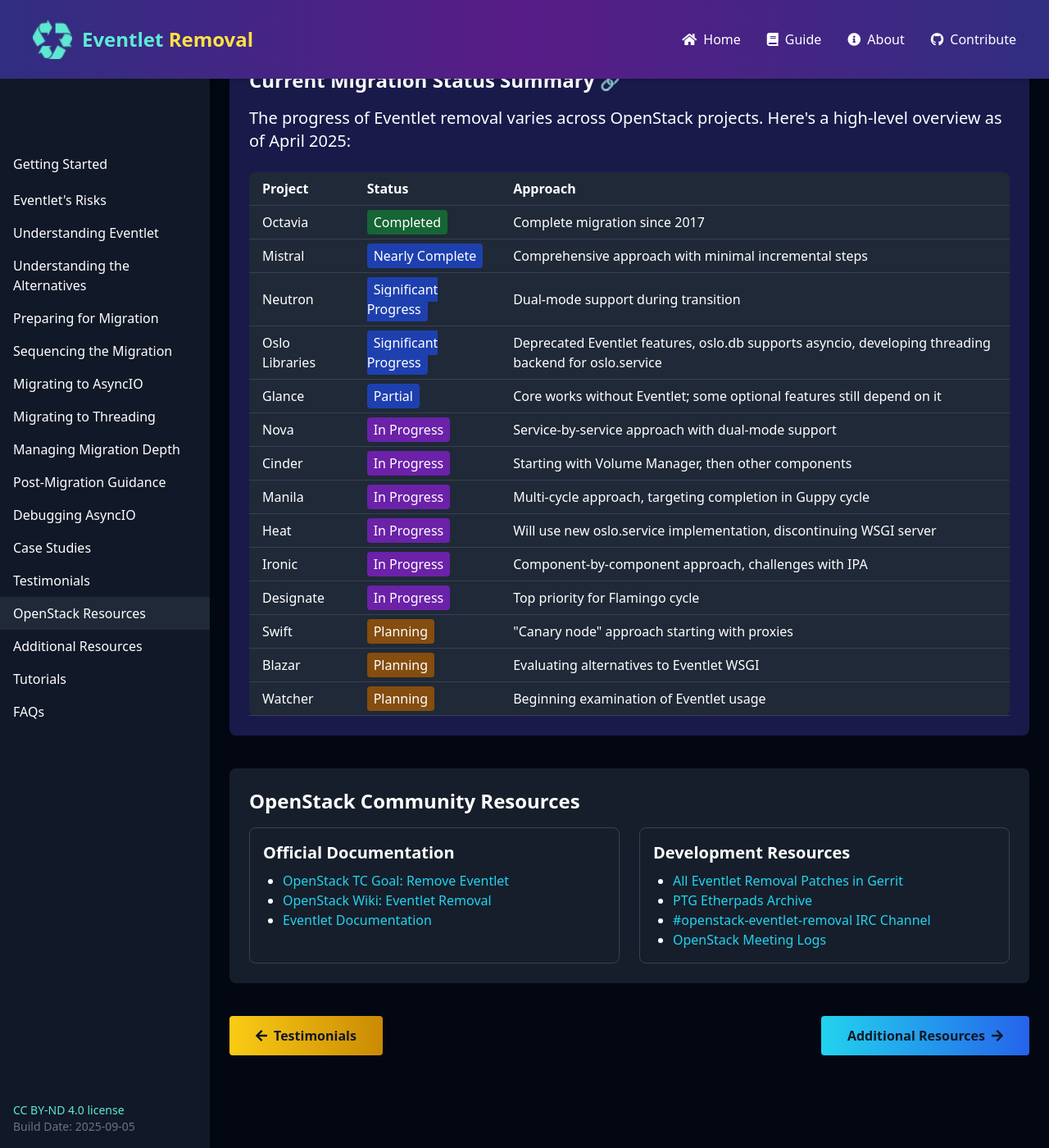
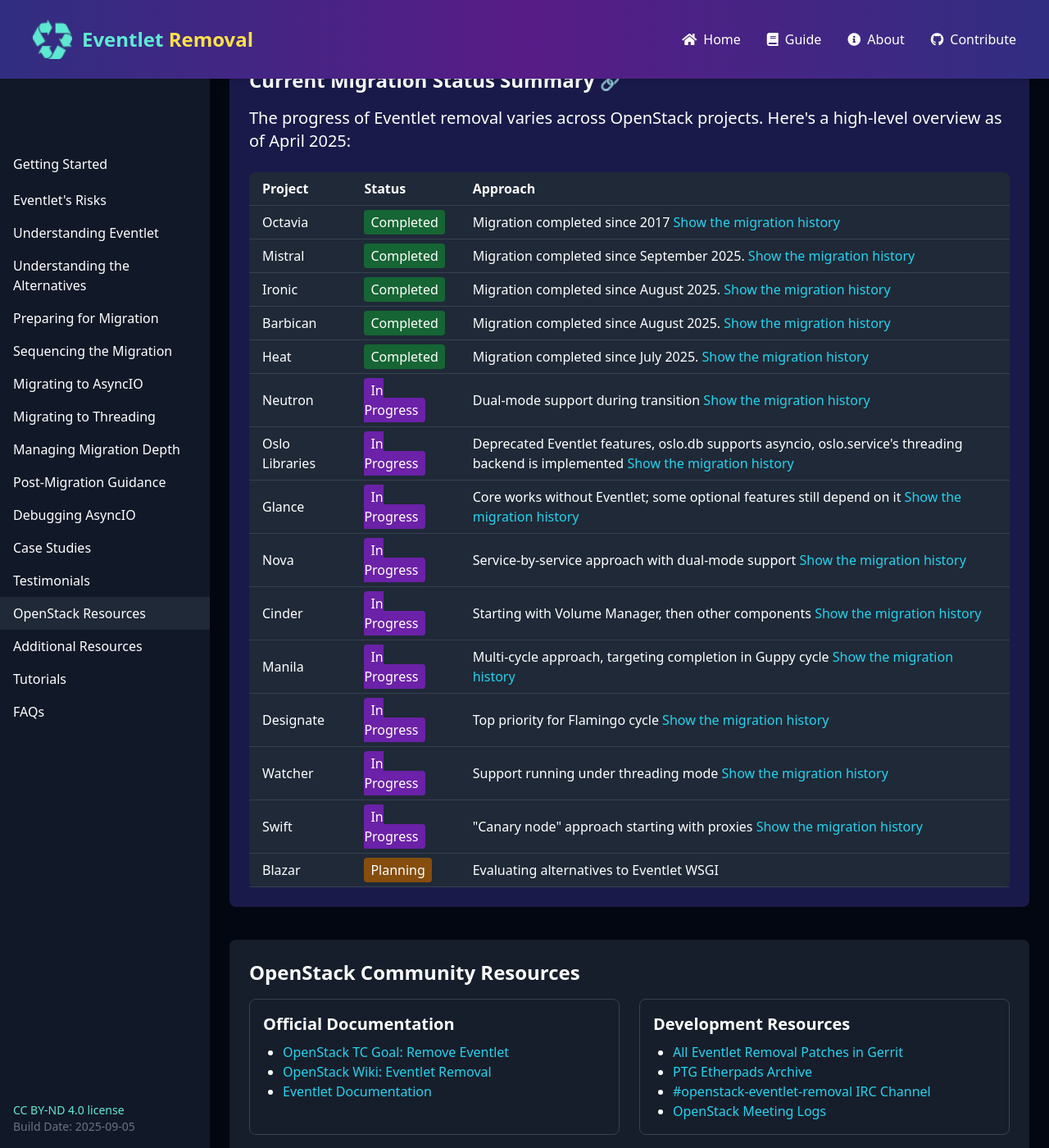
Before and after one commit to eventlet-removal/eventlet-removal.github.io, a Jekyll site: the page built from docs/guide/openstack.md, in a window 1280 px wide and 1400 px high, scrolled down 1370 px. Shown: the whole window at 82% size. Built offline with Jekyll 4.4.1, drawn with Linux system fonts in a browser that asks for light colours; nearby versions of some CDN libraries.

Commit message:
update status

```diff
--- a/docs/guide/openstack.md
+++ b/docs/guide/openstack.md
@@ -90,76 +90,108 @@ og_description: Track OpenStack's community-wide effort to migrate away from Eve
         <tr>
           <td class="py-2 px-4 border-b border-gray-700">Octavia</td>
           <td class="py-2 px-4 border-b border-gray-700"><span class="bg-green-800 rounded px-2 py-1">Completed</span></td>
-          <td class="py-2 px-4 border-b border-gray-700">Complete migration since 2017</td>
+          <td class="py-2 px-4 border-b border-gray-700">Migration completed since 2017
+            <a href="https://review.opendev.org/q/eventlet+project:openstack/octavia" class="text-cyan-400 hover:underline" target="_blank">Show the migration history</a>
+          </td>
         </tr>
         <tr>
           <td class="py-2 px-4 border-b border-gray-700">Mistral</td>
-          <td class="py-2 px-4 border-b border-gray-700"><span class="bg-blue-800 rounded px-2 py-1">Nearly Complete</span></td>
-          <td class="py-2 px-4 border-b border-gray-700">Comprehensive approach with minimal incremental steps</td>
+          <td class="py-2 px-4 border-b border-gray-700"><span class="bg-green-800 rounded px-2 py-1">Completed</span></td>
+          <td class="py-2 px-4 border-b border-gray-700">Migration completed since September 2025.
+            <a href="https://review.opendev.org/q/prefixtopic:%22eventlet-removal%22+project:openstack/mistral" class="text-cyan-400 hover:underline" target="_blank">Show the migration history</a>
+          </td>
         </tr>
         <tr>
+          <td class="py-2 px-4 border-b border-gray-700">Ironic</td>
+          <td class="py-2 px-4 border-b border-gray-700"><span class="bg-green-800 rounded px-2 py-1">Completed</span></td>
+          <td class="py-2 px-4 border-b border-gray-700">Migration completed since August 2025.
+            <a href="https://review.opendev.org/q/prefixtopic:%22eventlet-removal%22+project:openstack/ironic" class="text-cyan-400 hover:underline" target="_blank">Show the migration history</a>
+          </td>
+        </tr>
+        <tr>
+          <td class="py-2 px-4 border-b border-gray-700">Barbican</td>
+          <td class="py-2 px-4 border-b border-gray-700"><span class="bg-green-800 rounded px-2 py-1">Completed</span></td>
+          <td class="py-2 px-4 border-b border-gray-700">Migration completed since August 2025.
+            <a href="https://review.opendev.org/q/prefixtopic:%22eventlet-removal%22+project:openstack/barbican" class="text-cyan-400 hover:underline" target="_blank">Show the migration history</a>
+          </td>
+        </tr>
+        <tr>
+          <td class="py-2 px-4 border-b border-gray-700">Heat</td>
+          <td class="py-2 px-4 border-b border-gray-700"><span class="bg-green-800 rounded px-2 py-1">Completed</span></td>
+          <td class="py-2 px-4 border-b border-gray-700">Migration completed since July 2025.
+            <a href="https://review.opendev.org/q/prefixtopic:%22eventlet-removal%22+project:openstack/heat" class="text-cyan-400 hover:underline" target="_blank">Show the migration history</a>
+          </td>
+        </tr>
+        <!-- Projects In Progress -->
+        <tr>
           <td class="py-2 px-4 border-b border-gray-700">Neutron</td>
-          <td class="py-2 px-4 border-b border-gray-700"><span class="bg-blue-800 rounded px-2 py-1">Significant Progress</span></td>
-          <td class="py-2 px-4 border-b border-gray-700">Dual-mode support during transition</td>
+          <td class="py-2 px-4 border-b border-gray-700"><span class="bg-purple-800 rounded px-2 py-1">In Progress</span></td>
+          <td class="py-2 px-4 border-b border-gray-700">Dual-mode support during transition
+            <a href="https://review.opendev.org/q/prefixtopic:%22eventlet-removal%22+project:openstack/neutron" class="text-cyan-400 hover:underline" target="_blank">Show the migration history</a>
+          </td>
         </tr>
         <tr>
           <td class="py-2 px-4 border-b border-gray-700">Oslo Libraries</td>
-          <td class="py-2 px-4 border-b border-gray-700"><span class="bg-blue-800 rounded px-2 py-1">Significant Progress</span></td>
-          <td class="py-2 px-4 border-b border-gray-700">Deprecated Eventlet features, oslo.db supports asyncio, developing threading backend for oslo.service</td>
+          <td class="py-2 px-4 border-b border-gray-700"><span class="bg-purple-800 rounded px-2 py-1">In Progress</span></td>
+          <td class="py-2 px-4 border-b border-gray-700">Deprecated Eventlet features, oslo.db supports asyncio, oslo.service's threading backend is implemented
+            <a href="https://review.opendev.org/q/prefixtopic:%22eventlet-removal%22+oslo" class="text-cyan-400 hover:underline" target="_blank">Show the migration history</a>
+          </td>
         </tr>
         <tr>
           <td class="py-2 px-4 border-b border-gray-700">Glance</td>
-          <td class="py-2 px-4 border-b border-gray-700"><span class="bg-blue-800 rounded px-2 py-1">Partial</span></td>
-          <td class="py-2 px-4 border-b border-gray-700">Core works without Eventlet; some optional features still depend on it</td>
+          <td class="py-2 px-4 border-b border-gray-700"><span class="bg-purple-800 rounded px-2 py-1">In Progress</span></td>
+          <td class="py-2 px-4 border-b border-gray-700">Core works without Eventlet; some optional features still depend on it
+            <a href="https://review.opendev.org/q/prefixtopic:%22eventlet-removal%22+project:openstack/glance" class="text-cyan-400 hover:underline" target="_blank">Show the migration history</a>
+          </td>
         </tr>
-
-        <!-- Projects In Progress -->
         <tr>
           <td class="py-2 px-4 border-b border-gray-700">Nova</td>
           <td class="py-2 px-4 border-b border-gray-700"><span class="bg-purple-800 rounded px-2 py-1">In Progress</span></td>
-          <td class="py-2 px-4 border-b border-gray-700">Service-by-service approach with dual-mode support</td>
+          <td class="py-2 px-4 border-b border-gray-700">Service-by-service approach with dual-mode support
+            <a href="https://review.opendev.org/q/prefixtopic:%22eventlet-removal%22+project:openstack/nova" class="text-cyan-400 hover:underline" target="_blank">Show the migration history</a>
+          </td>
         </tr>
         <tr>
           <td class="py-2 px-4 border-b border-gray-700">Cinder</td>
           <td class="py-2 px-4 border-b border-gray-700"><span class="bg-purple-800 rounded px-2 py-1">In Progress</span></td>
-          <td class="py-2 px-4 border-b border-gray-700">Starting with Volume Manager, then other components</td>
+          <td class="py-2 px-4 border-b border-gray-700">Starting with Volume Manager, then other components
+            <a href="https://review.opendev.org/q/prefixtopic:%22eventlet-removal%22+project:openstack/cinder" class="text-cyan-400 hover:underline" target="_blank">Show the migration history</a>
+          </td>
         </tr>
         <tr>
           <td class="py-2 px-4 border-b border-gray-700">Manila</td>
           <td class="py-2 px-4 border-b border-gray-700"><span class="bg-purple-800 rounded px-2 py-1">In Progress</span></td>
-          <td class="py-2 px-4 border-b border-gray-700">Multi-cycle approach, targeting completion in Guppy cycle</td>
-        </tr>
-        <tr>
-          <td class="py-2 px-4 border-b border-gray-700">Heat</td>
-          <td class="py-2 px-4 border-b border-gray-700"><span class="bg-purple-800 rounded px-2 py-1">In Progress</span></td>
-          <td class="py-2 px-4 border-b border-gray-700">Will use new oslo.service implementation, discontinuing WSGI server</td>
-        </tr>
-        <tr>
-          <td class="py-2 px-4 border-b border-gray-700">Ironic</td>
-          <td class="py-2 px-4 border-b border-gray-700"><span class="bg-purple-800 rounded px-2 py-1">In Progress</span></td>
-          <td class="py-2 px-4 border-b border-gray-700">Component-by-component approach, challenges with IPA</td>
+          <td class="py-2 px-4 border-b border-gray-700">Multi-cycle approach, targeting completion in Guppy cycle
+            <a href="https://review.opendev.org/q/prefixtopic:%22eventlet-removal%22+project:openstack/manila" class="text-cyan-400 hover:underline" target="_blank">Show the migration history</a>
+          </td>
         </tr>
         <tr>
           <td class="py-2 px-4 border-b border-gray-700">Designate</td>
           <td class="py-2 px-4 border-b border-gray-700"><span class="bg-purple-800 rounded px-2 py-1">In Progress</span></td>
-          <td class="py-2 px-4 border-b border-gray-700">Top priority for Flamingo cycle</td>
+          <td class="py-2 px-4 border-b border-gray-700">Top priority for Flamingo cycle
+            <a href="https://review.opendev.org/q/prefixtopic:%22eventlet-removal%22+project:openstack/designate" class="text-cyan-400 hover:underline" target="_blank">Show the migration history</a>
+          </td>
+        </tr>
+        <tr>
+          <td class="py-2 px-4 border-b border-gray-700">Watcher</td>
+          <td class="py-2 px-4 border-b border-gray-700"><span class="bg-purple-800 rounded px-2 py-1">In Progress</span></td>
+          <td class="py-2 px-4 border-b border-gray-700">Support running under threading mode
+            <a href="https://review.opendev.org/q/prefixtopic:%22eventlet-removal%22+project:openstack/watcher" class="text-cyan-400 hover:underline" target="_blank">Show the migration history</a>
+          </td>
+        </tr>
+        <tr>
+          <td class="py-2 px-4 border-b border-gray-700">Swift</td>
+          <td class="py-2 px-4 border-b border-gray-700"><span class="bg-purple-800 rounded px-2 py-1">In Progress</span></td>
+          <td class="py-2 px-4 border-b border-gray-700">"Canary node" approach starting with proxies
+            <a href="https://review.opendev.org/q/prefixtopic:%22eventlet-removal%22+project:openstack/swift" class="text-cyan-400 hover:underline" target="_blank">Show the migration history</a>
+          </td>
         </tr>
 
         <!-- Projects in Planning Phase -->
         <tr>
-          <td class="py-2 px-4 border-b border-gray-700">Swift</td>
-          <td class="py-2 px-4 border-b border-gray-700"><span class="bg-yellow-800 rounded px-2 py-1">Planning</span></td>
-          <td class="py-2 px-4 border-b border-gray-700">"Canary node" approach starting with proxies</td>
-        </tr>
-        <tr>
           <td class="py-2 px-4 border-b border-gray-700">Blazar</td>
           <td class="py-2 px-4 border-b border-gray-700"><span class="bg-yellow-800 rounded px-2 py-1">Planning</span></td>
           <td class="py-2 px-4 border-b border-gray-700">Evaluating alternatives to Eventlet WSGI</td>
-        </tr>
-        <tr>
-          <td class="py-2 px-4 border-b border-gray-700">Watcher</td>
-          <td class="py-2 px-4 border-b border-gray-700"><span class="bg-yellow-800 rounded px-2 py-1">Planning</span></td>
-          <td class="py-2 px-4 border-b border-gray-700">Beginning examination of Eventlet usage</td>
         </tr>
       </tbody>
     </table>
```
